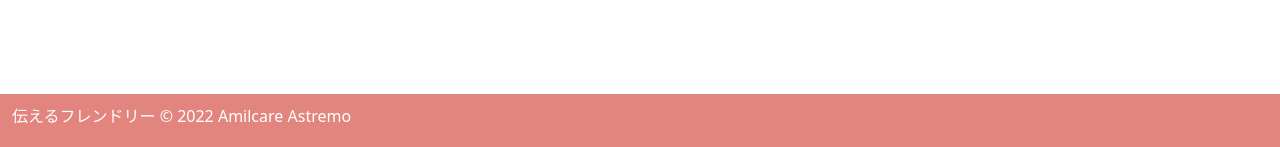
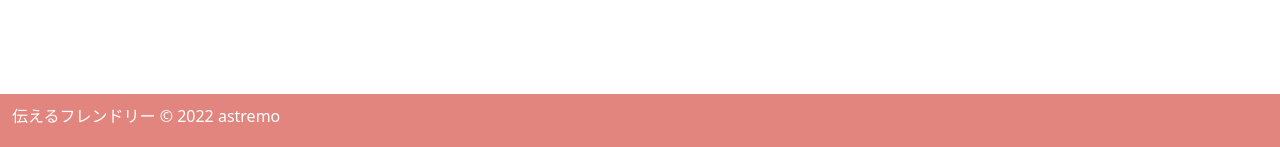
Before and after one commit to astremo/tsutaerufriendly, a Python web app: template templates/index.html in a window 1280 px wide. Shown: the part 1130-1277 px from the top of the page. Run offline with Jinja, Linux system fonts and the light colour scheme; the template is opened without the code that fills it: most values are stand-ins (such as "Sample title", 1, 10 or a date in 2020).

Commit message:
Update index.html

```diff
--- a/templates/index.html
+++ b/templates/index.html
@@ -91,7 +91,7 @@
         <nav class="navbar navbar-light bg-primary">
             <div class="container-fluid">
                 <a class="navbar-brand" href="#">
-                    <h6>伝えるフレンドリー © 2022 Amilcare Astremo</h6>
+                    <h6>伝えるフレンドリー © 2022 astremo</h6>
                 </a>
 
             </div>
```
